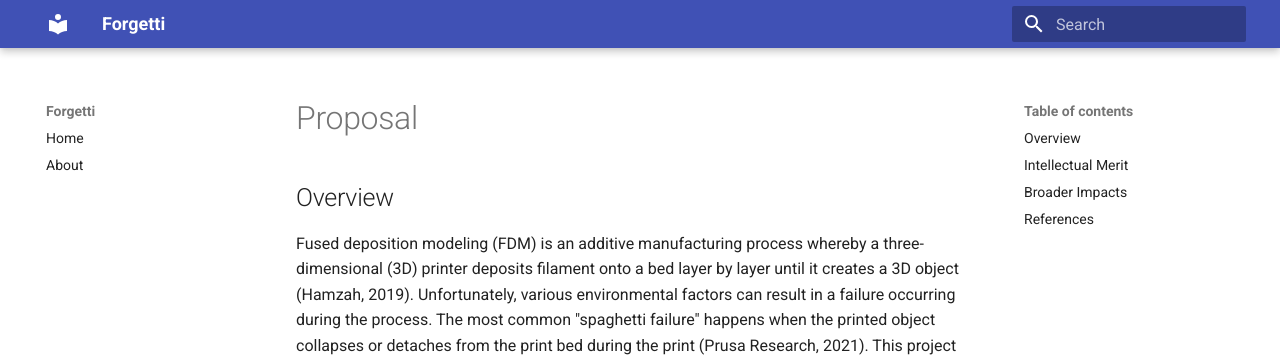
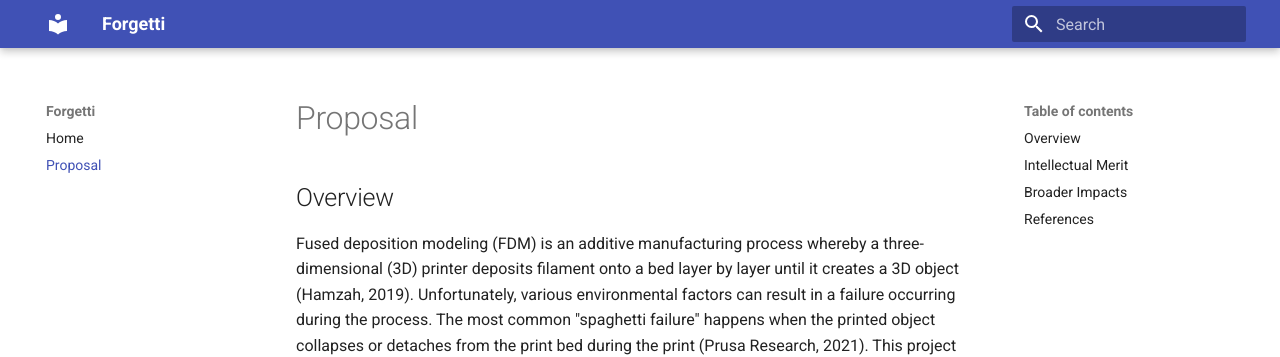
Before and after one commit to willuhmjs/forgetti, an MkDocs documentation site: the page built from docs/proposal.md, in a window 1280 px wide. Shown: the top 357 px of the page. Built offline with MkDocs 1.6.1 and Material for MkDocs 9.7.7, drawn with Linux system fonts in a browser that asks for light colours.

Commit message:
docs: use proposal.md vice about

```diff
--- a/mkdocs.yml
+++ b/mkdocs.yml
@@ -1,5 +1,5 @@
 site_name: Forgetti
 nav:
   - Home: index.md
-  - About: about.md
+  - Proposal: proposal.md
 theme: material
```
